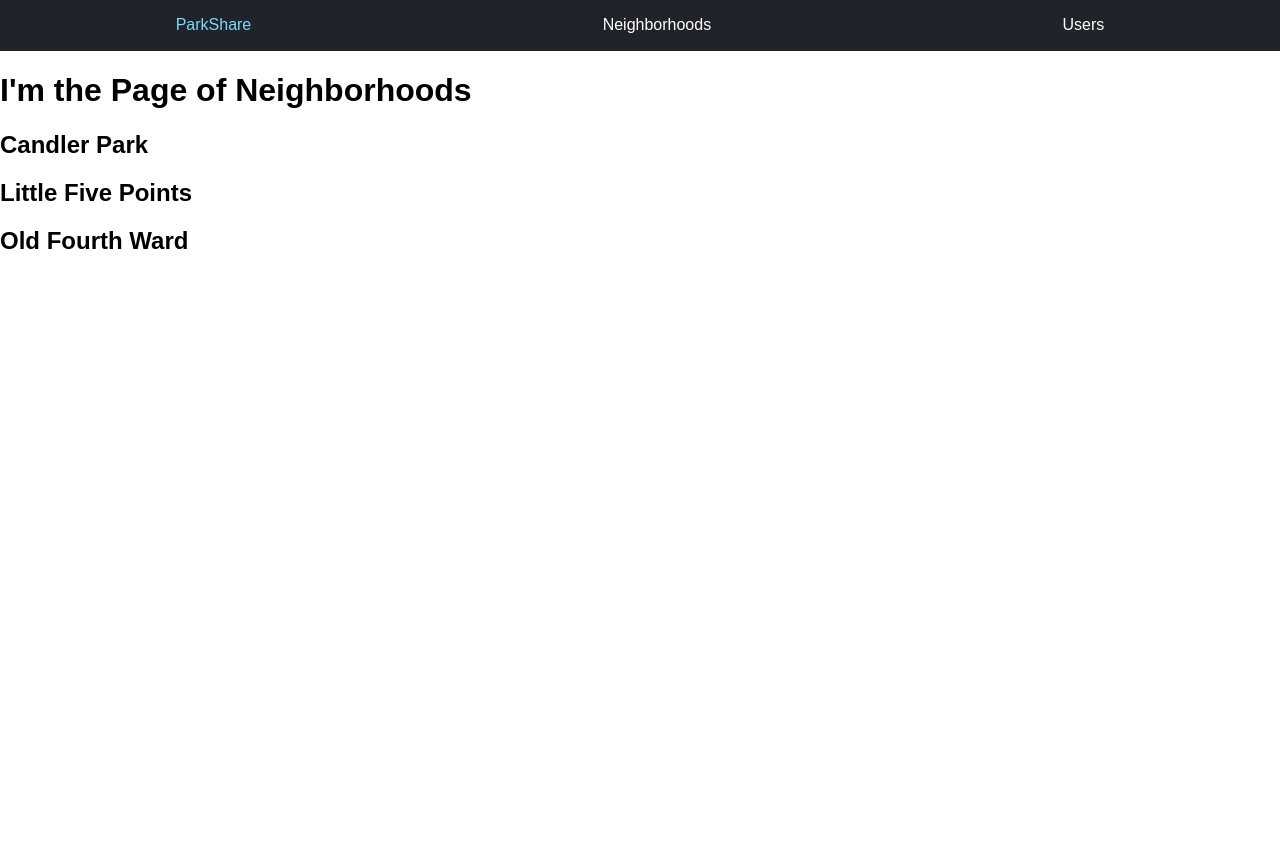
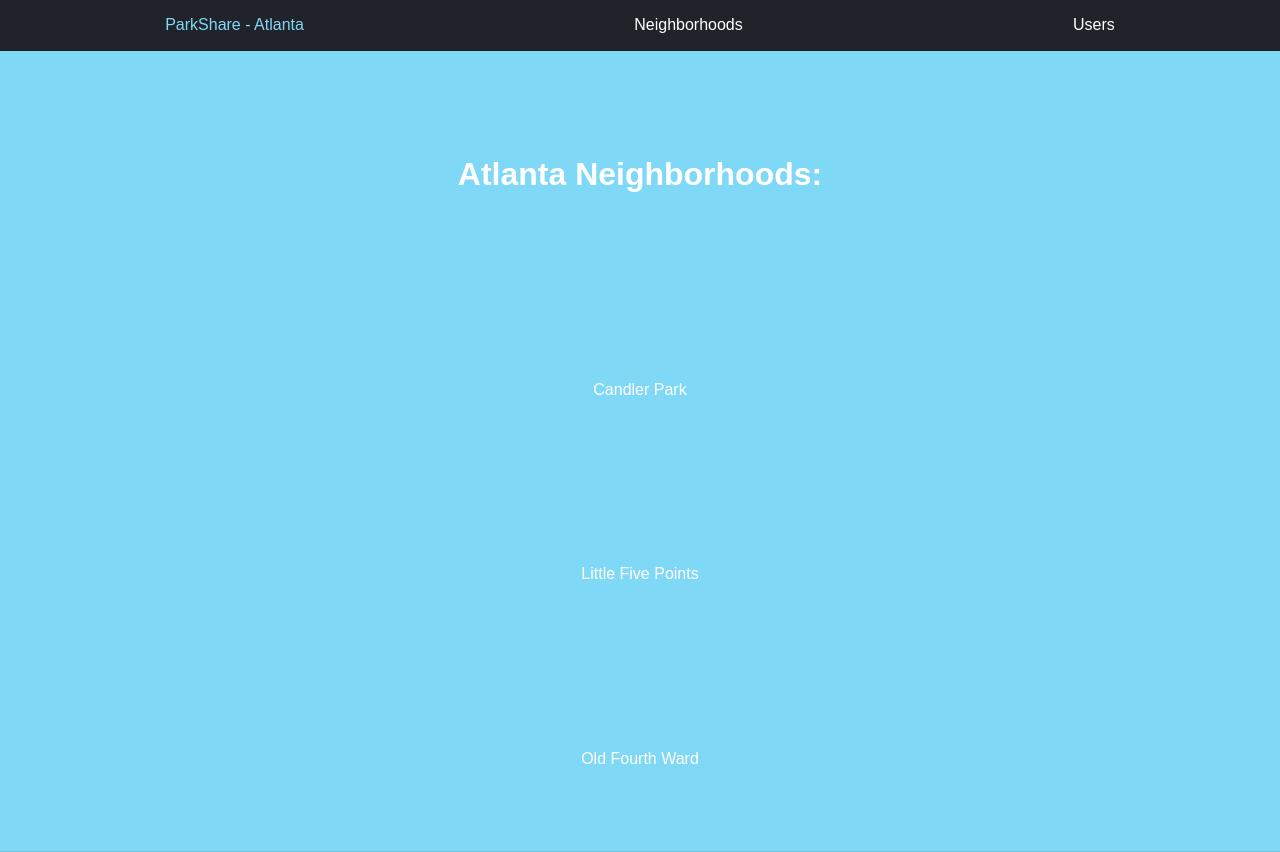
Before and after one commit to tonycimaglia/project-3, a React (Create React App) app in the folder client/: page / in a window 1280 px wide. Before the commit the page ends 800 px from the top, so only its background shows below. Built offline with nearby package versions, Linux system fonts and the light colour scheme.

Commit message:
users can be updated

```diff
--- a/client/src/components/NavBar.js
+++ b/client/src/components/NavBar.js
@@ -29,7 +29,7 @@ class NavBar extends Component {
         return (
             <Nav>
                 <div>
-                    <p>ParkShare</p>
+                    <p>ParkShare - Atlanta</p>
                 </div>
                 <div>
                     <Link to='/'>Neighborhoods</Link>
--- a/client/src/components/Neighborhoods.js
+++ b/client/src/components/Neighborhoods.js
@@ -1,15 +1,39 @@
 import React, { Component } from 'react'
+import styled from 'styled-components'
 // import { Redirect } from 'react-router-dom'
+
+const NeighborhoodsPage = styled.div`
+    background-color: #80D8F7;
+    color: white;
+    display: flex;
+    flex-direction: column;
+    justify-content: space-around;
+    align-items: center;
+    width: 100vw;
+    height: 100vh;
+    border-bottom: 1px solid rgba(0,0,0,.0975);
+
+    a{
+        color: white;
+        text-decoration: none;
+}
+    p{
+        color:  #80D8F7;
+    }
+    a:hover{
+        color: #80D8F7
+    }
+`
 
 class Neighborhoods extends Component {
     render() {
         return (
-            <div>
-                <h1>I'm the Page of Neighborhoods</h1>
-                <h2>Candler Park</h2>
-                <h2>Little Five Points</h2>
-                <h2>Old Fourth Ward</h2>
-            </div>
+            <NeighborhoodsPage>
+                <h1>Atlanta Neighborhoods:</h1>
+                <div>Candler Park</div>
+                <div>Little Five Points</div>
+                <div>Old Fourth Ward</div>
+            </NeighborhoodsPage>
         )
     }
 }
--- a/client/src/components/User.js
+++ b/client/src/components/User.js
@@ -5,6 +5,13 @@ const User = (props) => {
     return (
         <div>
             <p>{props.user.userName}</p>
+
+            <input type="text"
+                name="userName"
+                value={props.user.userName}
+                onChange={(event) => props.handleUserChange(props.user, event)}
+                onBlur={() => { props.updateUser(props.user) }} />
+
             <button onClick={() => { props.deleteUser(props.user) }}>
                 Delete User
             </button>
--- a/client/src/components/UsersList.js
+++ b/client/src/components/UsersList.js
@@ -3,12 +3,12 @@ import User from './User'
 
 const UsersList = (props) => {
 
-    // We are receiving all of the methods each Idea needs as props
+    // We are receiving all of the methods each User needs as props
     // inside of this component, so we can pass these directly down again
-    // by "spreading" the props into each Idea component (using the "spread
+    // by "spreading" the props into each User component (using the "spread
     // operator" or `...`
 
-    // We'll pass the `idea` along as well.
+    // We'll pass the `user` along as well.
     return (
         <div>
             {
--- a/client/src/components/UsersPage.js
+++ b/client/src/components/UsersPage.js
@@ -91,8 +91,8 @@ class UsersPage extends Component {
                 </div>
                 <UsersList
                     users={this.state.users}
-                    handleChange={this.handleUserChange}
-                    updateIdea={this.updateIdea}
+                    handleUserChange={this.handleUserChange}
+                    updateUser={this.updateUser}
                     deleteUser={this.deleteUser} />
                 <div>
                     <form onSubmit={this.handleSignUp}>
```
